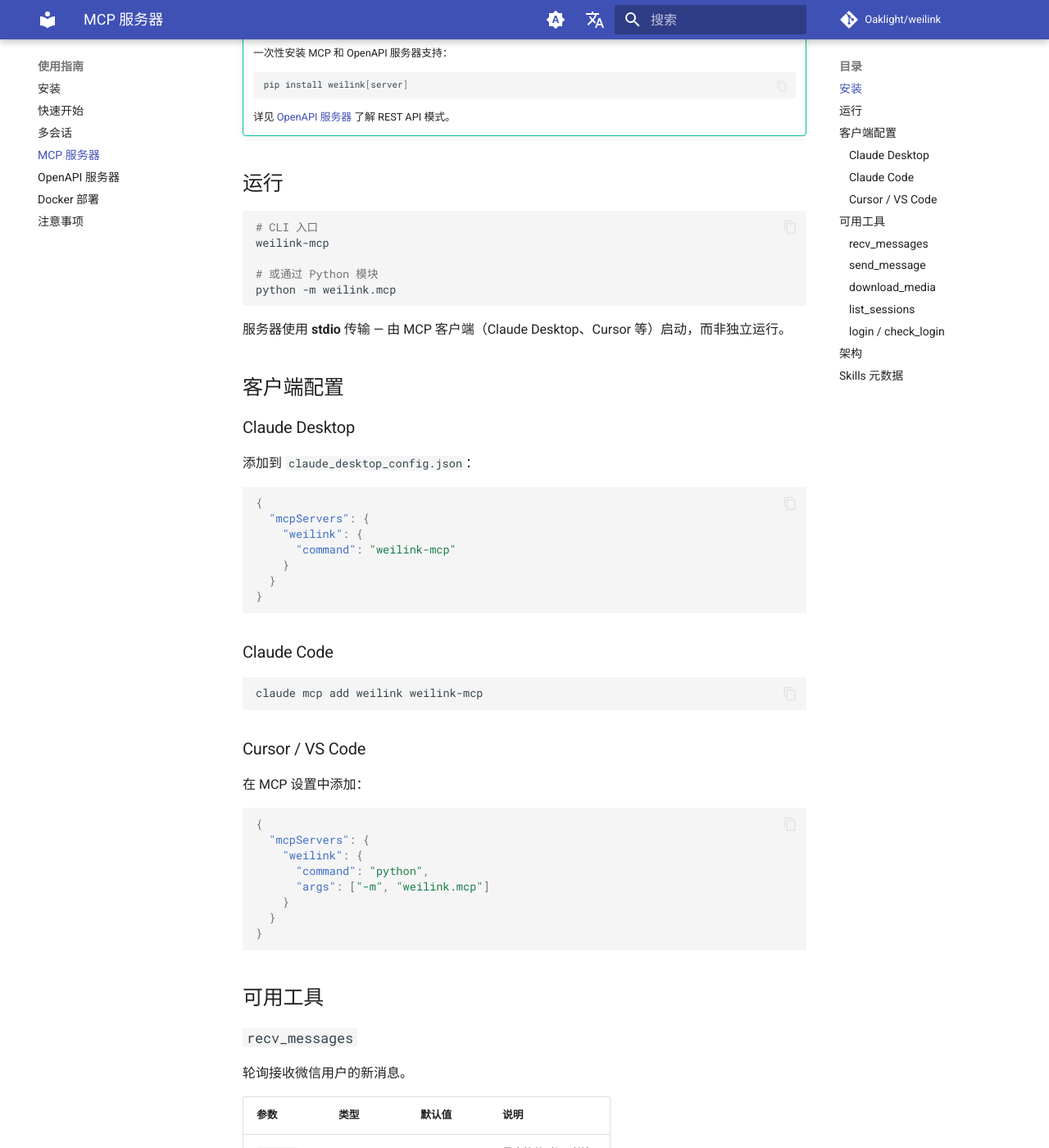
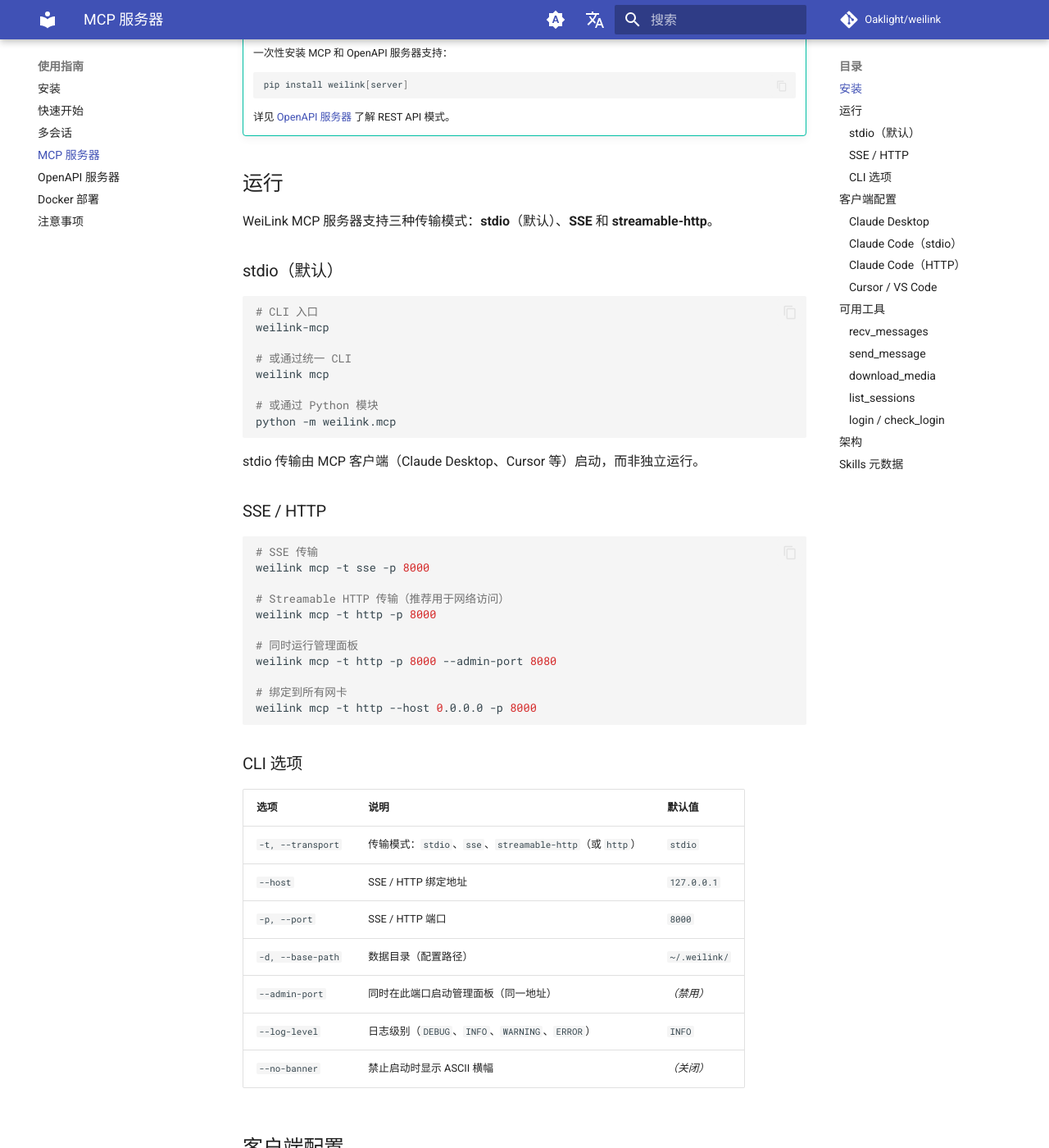
Before and after one commit to Oaklight/weilink, an MkDocs documentation site: the page built from docs/usage/mcp.md, in a window 1280 px wide and 1400 px high, scrolled down 467 px. Shown: the whole window at 82% size. Built offline with MkDocs 1.6.1 and Material for MkDocs 9.7.7, drawn with Linux system fonts in a browser that asks for light colours; comment, search, counter and statistics services are not loaded; some of the changed text lies outside the part shown.

Commit message:
Add HTTP transport docs, CLI options table, and admin panel screenshot

````diff
--- a/docs/usage/mcp.md
+++ b/docs/usage/mcp.md
@@ -21,15 +21,50 @@ pip install weilink[mcp]
 
 ## 运行
 
+WeiLink MCP 服务器支持三种传输模式：**stdio**（默认）、**SSE** 和 **streamable-http**。
+
+### stdio（默认）
+
 ```bash
 # CLI 入口
 weilink-mcp
+
+# 或通过统一 CLI
+weilink mcp
 
 # 或通过 Python 模块
 python -m weilink.mcp
 ```
 
-服务器使用 **stdio** 传输 — 由 MCP 客户端（Claude Desktop、Cursor 等）启动，而非独立运行。
+stdio 传输由 MCP 客户端（Claude Desktop、Cursor 等）启动，而非独立运行。
+
+### SSE / HTTP
+
+```bash
+# SSE 传输
+weilink mcp -t sse -p 8000
+
+# Streamable HTTP 传输（推荐用于网络访问）
+weilink mcp -t http -p 8000
+
+# 同时运行管理面板
+weilink mcp -t http -p 8000 --admin-port 8080
+
+# 绑定到所有网卡
+weilink mcp -t http --host 0.0.0.0 -p 8000
+```
+
+### CLI 选项
+
+| 选项 | 说明 | 默认值 |
+|------|------|--------|
+| `-t, --transport` | 传输模式：`stdio`、`sse`、`streamable-http`（或 `http`） | `stdio` |
+| `--host` | SSE / HTTP 绑定地址 | `127.0.0.1` |
+| `-p, --port` | SSE / HTTP 端口 | `8000` |
+| `-d, --base-path` | 数据目录（配置路径） | `~/.weilink/` |
+| `--admin-port` | 同时在此端口启动管理面板（同一地址） | *（禁用）* |
+| `--log-level` | 日志级别（`DEBUG`、`INFO`、`WARNING`、`ERROR`） | `INFO` |
+| `--no-banner` | 禁止启动时显示 ASCII 横幅 | *（关闭）* |
 
 ## 客户端配置
 
@@ -47,11 +82,35 @@ python -m weilink.mcp
 }
 ```
 
-### Claude Code
+### Claude Code（stdio）
 
 ```bash
 claude mcp add weilink weilink-mcp
 ```
+
+### Claude Code（HTTP）
+
+先启动 MCP 服务器：
+
+```bash
+weilink mcp -t http -p 8000
+```
+
+然后在 Claude Code 设置（`~/.claude/settings.json`）中添加：
+
+```json
+{
+  "mcpServers": {
+    "weilink": {
+      "type": "http",
+      "url": "http://127.0.0.1:8000/mcp"
+    }
+  }
+}
+```
+
+!!! tip "为什么用 HTTP？"
+    HTTP 传输让 MCP 服务器在 Claude Code 会话之间持久运行。只需启动一次，所有 Claude Code 会话都可以连接同一个服务器实例——无需在开始新对话时重启服务器。
 
 ### Cursor / VS Code
 
````
Also changed, not shown: docs/assets/admin_panel.png (added).
